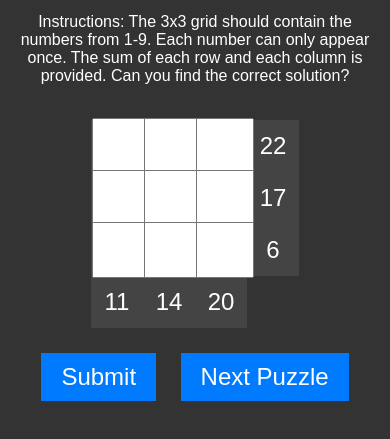
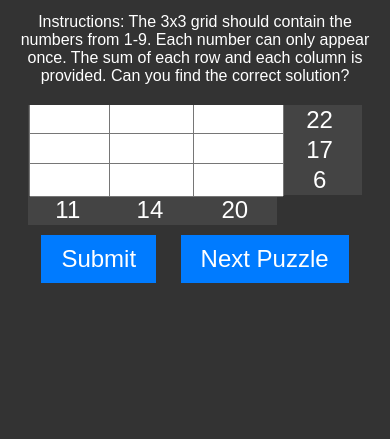
Before and after one commit to tallseagull/TechAssist, a plain HTML site: page SumPuzzle/index.html in a window 390 px wide. Shown: the part 41-480 px from the top of the page. Drawn offline with Linux system fonts and the light colour scheme.

Commit message:
Fixes to Sum Puzzle CSS

```diff
--- a/SumPuzzle/styles.css
+++ b/SumPuzzle/styles.css
@@ -67,3 +67,25 @@ td.invalid {
     color: #fff;
     margin: 10px;
 }
+
+@media only screen and (max-width: 768px) {
+    td {
+        width: 20px;
+        height: 20px;
+        font-size: 18px; /* Adjust font size for small screens */
+    }
+
+    td input {
+        width: 100%;
+        height: 100%;
+        font-size: 18px; /* Larger font size for input */
+        text-align: center;
+    }
+
+    table {
+        border-collapse: collapse;
+        margin: 0 auto;
+        width: 100%; /* Make the table width responsive */
+    }
+
+}
```
